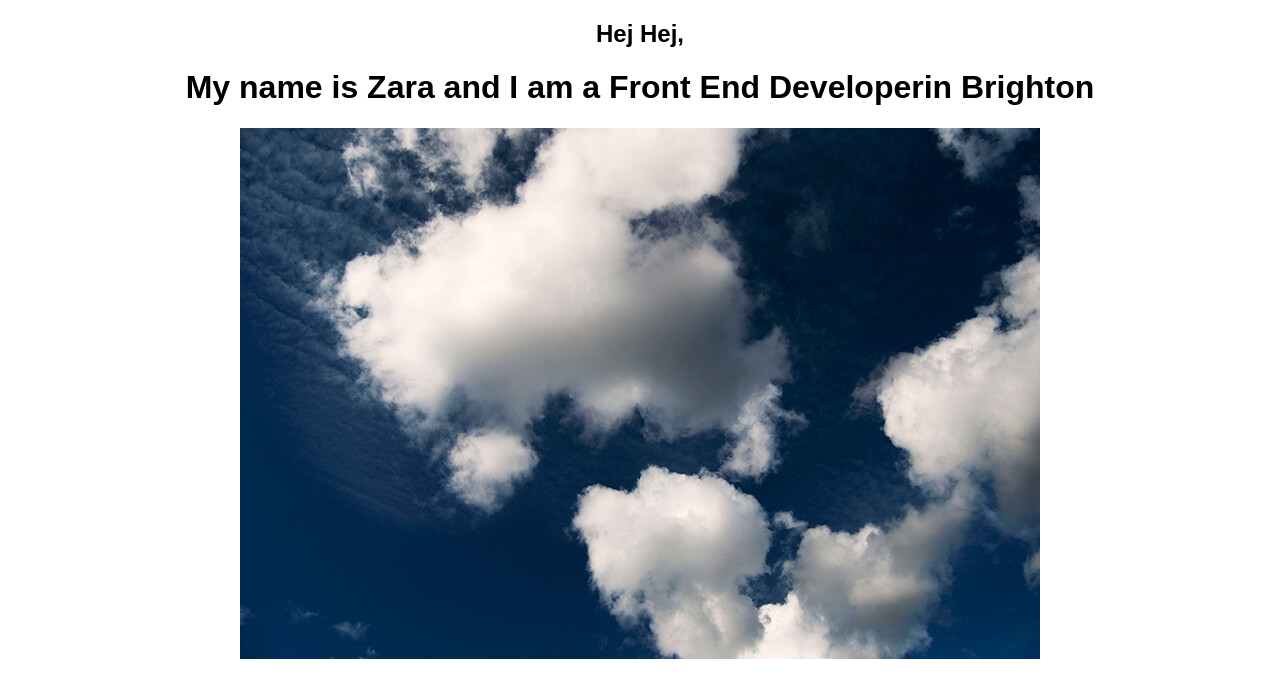
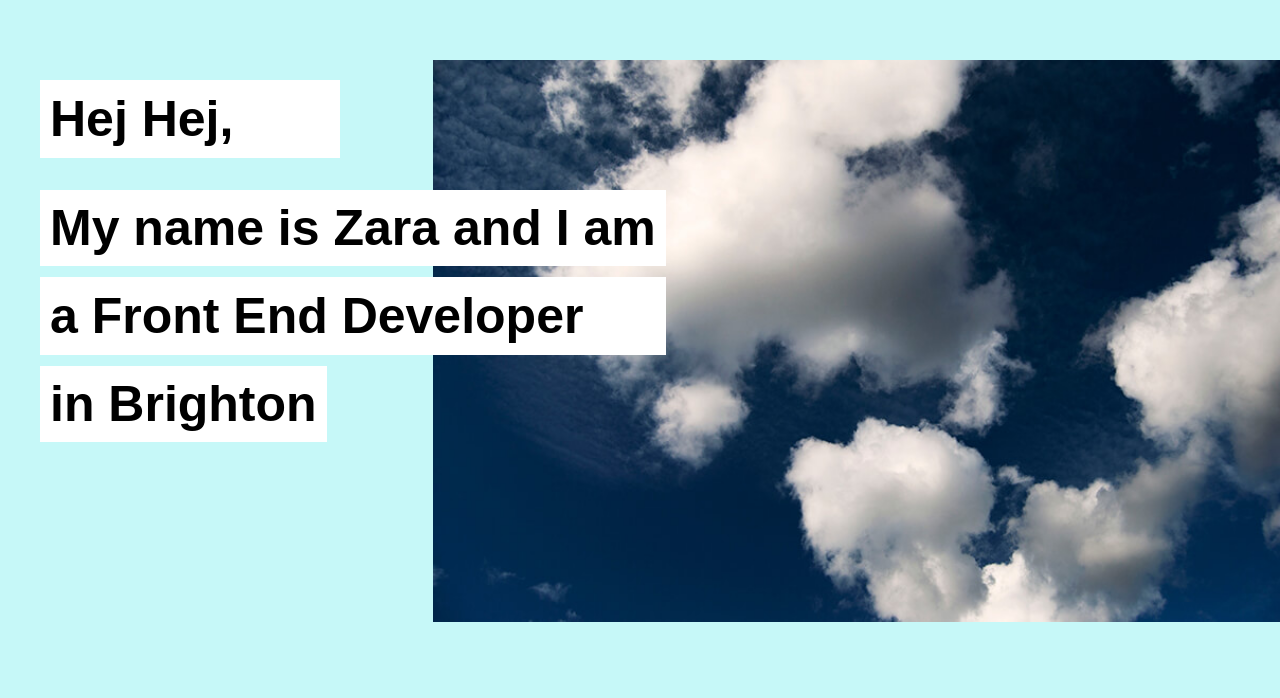
Before and after one commit to zarasyversen/personal-react, a React (Create React App) app: page / in a window 1280 px wide. Shown: the top 698 px of the page. Built offline with nearby package versions, Linux system fonts and the light colour scheme.

Commit message:
add grid styles for desktop

```diff
--- a/src/App.js
+++ b/src/App.js
@@ -6,7 +6,7 @@ import './Home.css';
 class App extends Component {
   render() {
     return (
-      <div className="Home">
+      <div className="home">
         <div className="home__content">
         <h2>Hej Hej,</h2>
         <h1><span class="name">My name is Zara and I am</span><span class="role"> a Front End Developer</span><span class="place">in Brighton</span></h1>
--- a/src/Home.css
+++ b/src/Home.css
@@ -1,3 +1,43 @@
-.Home {
-  text-align: center;
+.home {
+  display: grid;
+  grid-template-columns: 1fr 1fr 1fr;
+  grid-gap: 20px;
+  margin: 40px 0;
 }
+
+.home__content {
+  grid-column: 1 / 3;
+  grid-row: 2/ 3;
+  z-index:1;
+  margin-left: 40px;
+}
+
+.home__image {
+  grid-column: 2 / 4;
+  grid-row: 2 / 4;
+}
+
+.home__image img {
+  width: 100%;
+}
+
+.home__content h2, .home__content span {
+  font-size: 50px;
+  background: white;
+  padding: 10px;
+  box-sizing: border-box;
+  margin: 20px 0;
+}
+
+.home__content h1 {
+  display: inline-block;
+}
+
+.home__content .role {
+  display: block;
+}
+
+.home__content h2 {
+  display: block;
+  max-width: 300px;
+}
--- a/src/index.css
+++ b/src/index.css
@@ -2,4 +2,5 @@ body {
   margin: 0;
   padding: 0;
   font-family: sans-serif;
+  background-color: #c6f8f8;
 }
```
